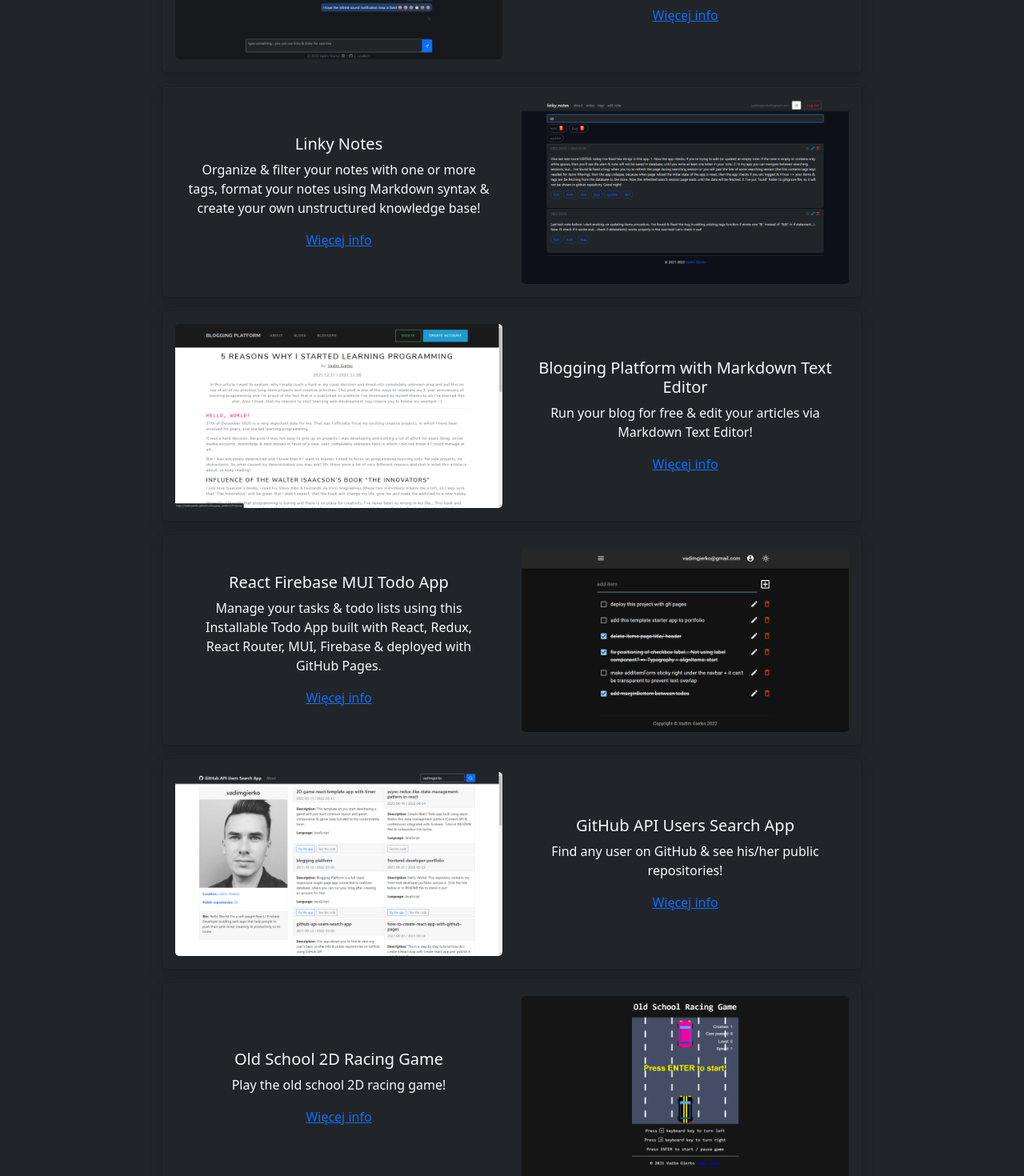
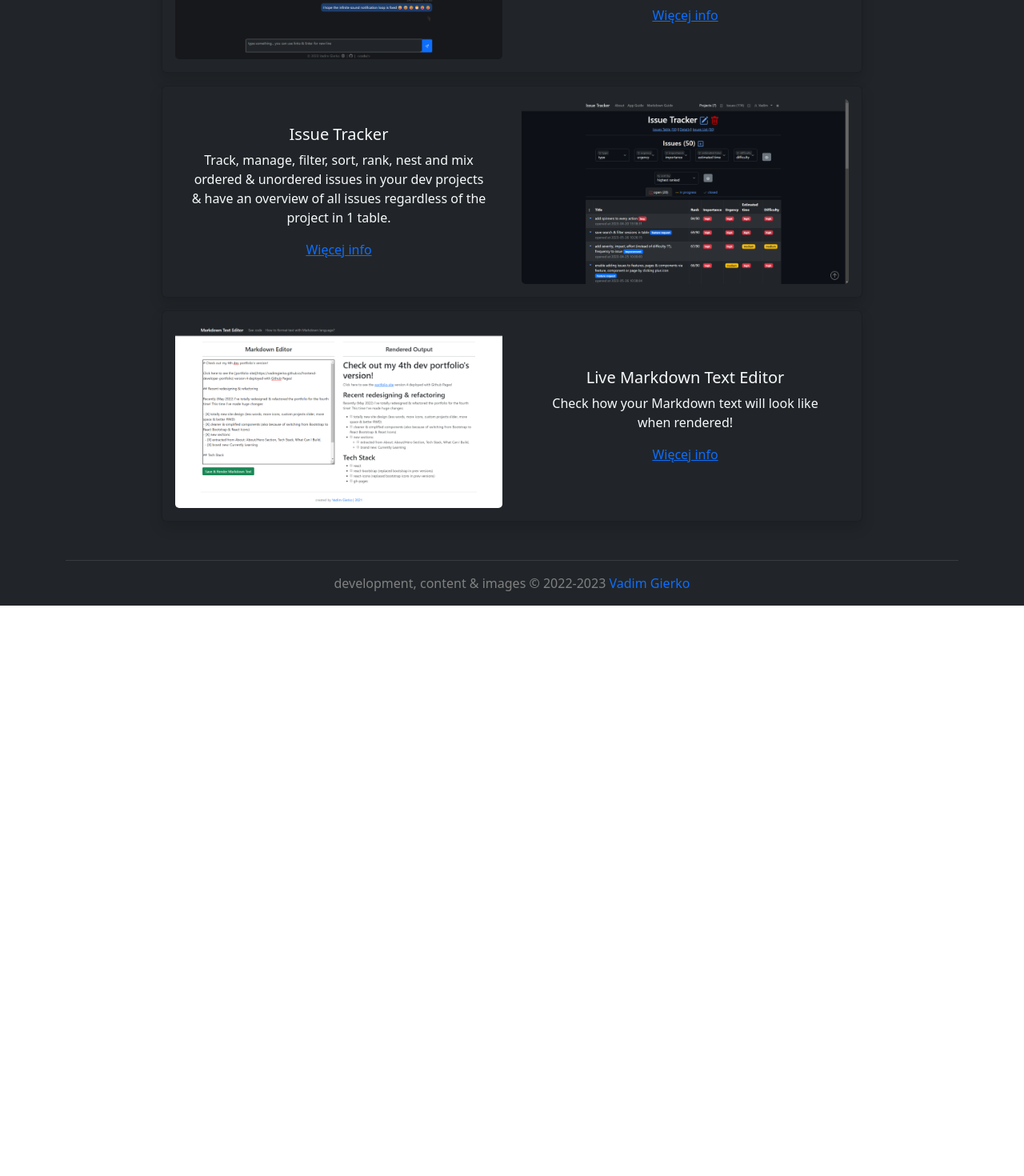
Before and after one commit to vadimgierko/personal-website-next-js, a Next.js app: page /web-development/projects in a window 1280 px wide. Shown: the part 1340-2810 px from the top of the page at 80% size. After the commit the page ends 2097 px from the top, so only its background shows below. Built offline with nearby package versions, Linux system fonts and the light colour scheme.

Commit message:
enable html and code highlighting in md renderer update projects and bio

```diff
--- a/content/fieldsOfInterests/index.js
+++ b/content/fieldsOfInterests/index.js
@@ -31,9 +31,9 @@ export const fieldsOfInterests = [
 		link: "/web-development",
 		icon: "laptop",
 		description: `
-Jestem web developerem z 3-letnim doświadczeniem programistycznym, który potrafi stworzyć **statyczne (SSG) i dynamiczne (SSR) strony internetowe**, **aplikacje webowe** typu SPA i PWA oraz **podstawowe sklepy internetowe** za pomocą takich technologii, jak: *React, React Router, Next.js, Svelte & SvelteKit, JavaScript, TypeScript, Bootstrap, Firebase i Stripe*.
+Jestem web developerem z 4-letnim doświadczeniem programistycznym, który potrafi stworzyć **statyczne (SSG) i dynamiczne (SSR) strony internetowe**, **aplikacje webowe** oraz **podstawowe sklepy internetowe** za pomocą takich technologii, jak m. in.: *React, Next.js, JavaScript, TypeScript, Bootstrap, Firebase i Stripe*.
 
-**Jestem otwarty na oferty pracy na stanowiska Junior/ Mid Front-end/ React/ JavaScript/ TypeScript/ Next.js/ Svelte Developer stacjonarnie w Lublinie lub zdalnie w Polsce**.
+**Jestem otwarty na oferty pracy na stanowiska Front-end/ Full-stack React/ JavaScript/ TypeScript/ Next.js Developer stacjonarnie w Lublinie lub zdalnie w Polsce**.
     `,
 		content: ``,
 
@@ -45,8 +45,8 @@ Jestem web developerem z 3-letnim doświadczeniem programistycznym, który potra
 			"next_js",
 			"react",
 			"react_router",
-			"svelte",
-			"astro",
+			// "svelte",
+			// "astro",
 			"firebase",
 			"bootstrap",
 			"stripe",
--- a/content/projects/web-development/index.js
+++ b/content/projects/web-development/index.js
@@ -34,6 +34,84 @@ export const projects_web_development = [
 		features: ["rwd", "dark mode"],
 		description:
 			"Darmowy kurs programowania webowego dla pracowników biurowych.",
+	},
+	{
+		title: "Linky Notes",
+		public: true,
+		repoName: "linky-notes",
+		img: {
+			src: "/img/web-development/projects/linky-notes-app-vadim-gierko.png",
+			alt: "",
+		},
+		link: "/linky-notes",
+		skills: [
+			"react",
+			"next_js",
+			"typescript",
+			"firebase",
+			"bootstrap",
+			"markdown",
+			"css",
+			"vercel",
+		],
+		features: [
+			"crud",
+			"database",
+			"routing",
+			"users authentication",
+			"rwd",
+			"dark mode",
+		],
+		description:
+			"Organize & filter your notes with one or more tags, format your notes using Markdown syntax & create your own unstructured knowledge base!",
+	},
+	{
+		title: "Realtime Chat App React",
+		public: true,
+		repoName: "chat-app-react",
+		img: {
+			src: "/img/web-development/projects/react-chat-app-vadim-gierko-screenshot.png",
+			alt: "",
+		},
+		link: "/chat-app-react",
+		skills: ["react", "react_router", "typescript", "firebase", "bootstrap"],
+		features: ["rwd", "dark mode"],
+		description:
+			"Realtime PWA chat app built with React, TypeScript, Bootstrap, Firebase Authentication & Firestore. Deployed on Vercel.",
+	},
+	{
+		title: "Issue Tracker",
+		public: true,
+		repoName: "issue-tracker",
+		img: {
+			src: "/img/web-development/projects/issue-tracker-app-vadim-gierko-screenshot.png",
+			alt: "",
+		},
+		link: "/issue-tracker",
+		skills: [
+			"react",
+			"react_router",
+			"firebase",
+			"typescript",
+			"bootstrap",
+			"markdown",
+		],
+		features: ["rwd", "dark mode"],
+		description:
+			"Track, manage, filter, sort, rank, nest and mix ordered & unordered issues in your dev projects & have an overview of all issues regardless of the project in 1 table.",
+	},
+	{
+		title: "Live Markdown Text Editor",
+		public: true,
+		repoName: "markdown-text-editor",
+		img: {
+			src: "/img/web-development/projects/markdown-text-editor-by-vadim-gierko.png",
+			alt: "",
+		},
+		link: "/markdown-text-editor",
+		skills: ["react", "react_router", "markdown", "bootstrap"],
+		features: ["routing", "markdown editor", "local storage", "rwd"],
+		description: "Check how your Markdown text will look like when rendered!",
 	},
 	// 	{
 	// 		title: "Sklep Ceramika MAKI",
@@ -104,124 +182,61 @@ export const projects_web_development = [
 	// 		description:
 	// 			"Fullstack hybrid (SSG + Client-side data fetching) e-commerce website for local shop producing handcrafted ceramic products with Stripe payments & Sanity headless CMS integrated.",
 	// 	},
-	{
-		title: "Issue Tracker",
-		public: true,
-		repoName: "issue-tracker",
-		img: {
-			src: "/img/web-development/projects/issue-tracker-app-vadim-gierko-screenshot.png",
-			alt: "",
-		},
-		link: "/issue-tracker",
-		skills: [
-			"react",
-			"react_router",
-			"firebase",
-			"typescript",
-			"bootstrap",
-			"markdown",
-		],
-		features: ["rwd", "dark mode"],
-		description:
-			"Track, manage, filter, sort, rank, nest and mix ordered & unordered issues in your dev projects & have an overview of all issues regardless of the project in 1 table.",
-	},
-	{
-		title: "Realtime Chat App React",
-		public: true,
-		repoName: "chat-app-react",
-		img: {
-			src: "/img/web-development/projects/react-chat-app-vadim-gierko-screenshot.png",
-			alt: "",
-		},
-		link: "/chat-app-react",
-		skills: ["react", "react_router", "typescript", "firebase", "bootstrap"],
-		features: ["rwd", "dark mode"],
-		description:
-			"Realtime PWA chat app built with React, TypeScript, Bootstrap, Firebase Authentication & Firestore. Deployed on Vercel.",
-	},
-	{
-		title: "Linky Notes",
-		public: true,
-		repoName: "linky-notes",
-		img: {
-			src: "/img/web-development/projects/linky-notes-app-vadim-gierko.png",
-			alt: "",
-		},
-		link: "/linky-notes",
-		skills: [
-			"react",
-			"react_router",
-			"firebase",
-			"redux",
-			"bootstrap",
-			"markdown",
-		],
-		features: [
-			"crud",
-			"database",
-			"routing",
-			"users authentication",
-			"rwd",
-			"dark mode",
-		],
-		description:
-			"Organize & filter your notes with one or more tags, format your notes using Markdown syntax & create your own unstructured knowledge base!",
-	},
-	{
-		title: "Blogging Platform with Markdown Text Editor",
-		public: true,
-		repoName: "blogging-platform",
-		img: {
-			src: "/img/web-development/projects/blogging-platform-vadim-gierko-screen.png",
-			alt: "",
-		},
-		link: "/blogging-platform",
-		skills: ["react", "react_router", "bootstrap", "markdown", "firebase"],
-		features: [
-			"crud",
-			"database",
-			"routing",
-			"users authentication",
-			"rwd",
-			"markdown editor",
-		],
-		description:
-			"Run your blog for free & edit your articles via Markdown Text Editor!",
-	},
-	{
-		title: "React Firebase MUI Todo App",
-		public: true,
-		repoName: "todo-app",
-		img: {
-			src: "/img/web-development/projects/react-redux-firebase-mui-crud-app-screen-vadim-gierko.png",
-			alt: "",
-		},
-		link: "/todo-app",
-		skills: ["react", "react_router", "redux", "firebase", "mui"],
-		features: [
-			"crud",
-			"database",
-			"routing",
-			"users authentication",
-			"rwd",
-			"dark mode",
-		],
-		description:
-			"Manage your tasks & todo lists using this Installable Todo App built with React, Redux, React Router, MUI, Firebase & deployed with GitHub Pages.",
-	},
-	{
-		title: "GitHub API Users Search App",
-		public: true,
-		repoName: "github-api-users-search-app",
-		img: {
-			src: "/img/web-development/projects/github-user-search-app-screen-vadim-gierko.png",
-			alt: "",
-		},
-		link: "/github-api-users-search-app",
-		skills: ["react", "bootstrap", "react_router", "github"],
-		features: ["api", "routing", "rwd"],
-		description: "Find any user on GitHub & see his/her public repositories!",
-	},
+	// {
+	// 	title: "Blogging Platform with Markdown Text Editor",
+	// 	public: true,
+	// 	repoName: "blogging-platform",
+	// 	img: {
+	// 		src: "/img/web-development/projects/blogging-platform-vadim-gierko-screen.png",
+	// 		alt: "",
+	// 	},
+	// 	link: "/blogging-platform",
+	// 	skills: ["react", "react_router", "bootstrap", "markdown", "firebase"],
+	// 	features: [
+	// 		"crud",
+	// 		"database",
+	// 		"routing",
+	// 		"users authentication",
+	// 		"rwd",
+	// 		"markdown editor",
+	// 	],
+	// 	description:
+	// 		"Run your blog for free & edit your articles via Markdown Text Editor!",
+	// },
+	// {
+	// 	title: "React Firebase MUI Todo App",
+	// 	public: true,
+	// 	repoName: "todo-app",
+	// 	img: {
+	// 		src: "/img/web-development/projects/react-redux-firebase-mui-crud-app-screen-vadim-gierko.png",
+	// 		alt: "",
+	// 	},
+	// 	link: "/todo-app",
+	// 	skills: ["react", "react_router", "redux", "firebase", "mui"],
+	// 	features: [
+	// 		"crud",
+	// 		"database",
+	// 		"routing",
+	// 		"users authentication",
+	// 		"rwd",
+	// 		"dark mode",
+	// 	],
+	// 	description:
+	// 		"Manage your tasks & todo lists using this Installable Todo App built with React, Redux, React Router, MUI, Firebase & deployed with GitHub Pages.",
+	// },
+	// {
+	// 	title: "GitHub API Users Search App",
+	// 	public: true,
+	// 	repoName: "github-api-users-search-app",
+	// 	img: {
+	// 		src: "/img/web-development/projects/github-user-search-app-screen-vadim-gierko.png",
+	// 		alt: "",
+	// 	},
+	// 	link: "/github-api-users-search-app",
+	// 	skills: ["react", "bootstrap", "react_router", "github"],
+	// 	features: ["api", "routing", "rwd"],
+	// 	description: "Find any user on GitHub & see his/her public repositories!",
+	// },
 	// {
 	// 	title: "Mind Maps App",
 	// 	public: true,
@@ -241,24 +256,24 @@ export const projects_web_development = [
 	// 	features: ["crud", "database", "users authentication", "rwd"],
 	// 	description: "Create, save & edit your mind maps online with this app!",
 	// },
-	{
-		title: "Old School 2D Racing Game",
-		public: true,
-		repoName: "old-school-2d-racing-game",
-		img: {
-			src: "/img/web-development/projects/old-school-racing-game-p5-js-vadim-gierko-2.png",
-			alt: "",
-		},
-		link: "/old-school-2d-racing-game",
-		skills: [
-			"javascript",
-			//"p5.js",
-			"bootstrap",
-			"html",
-		],
-		features: ["animation", "rwd"],
-		description: "Play the old school 2D racing game!",
-	},
+	// {
+	// 	title: "Old School 2D Racing Game",
+	// 	public: true,
+	// 	repoName: "old-school-2d-racing-game",
+	// 	img: {
+	// 		src: "/img/web-development/projects/old-school-racing-game-p5-js-vadim-gierko-2.png",
+	// 		alt: "",
+	// 	},
+	// 	link: "/old-school-2d-racing-game",
+	// 	skills: [
+	// 		"javascript",
+	// 		//"p5.js",
+	// 		"bootstrap",
+	// 		"html",
+	// 	],
+	// 	features: ["animation", "rwd"],
+	// 	description: "Play the old school 2D racing game!",
+	// },
 	// {
 	// 	title: "Let It Snow! Falling Snow Animation",
 	// 	public: true,
@@ -275,19 +290,6 @@ export const projects_web_development = [
 	// 	features: ["animation", "rwd"],
 	// 	description:
 	// 		"Listen to the beautiful Let it snow song while watching animated falling snow!",
-	// },
-	// {
-	// 	title: "Live Markdown Text Editor",
-	// 	public: true,
-	// 	repoName: "markdown-text-editor",
-	// 	img: {
-	// 		src: "/img/web-development/projects/markdown-text-editor-by-vadim-gierko.png",
-	// 		alt: "",
-	// 	},
-	// 	link: "/markdown-text-editor",
-	// 	skills: ["react", "react_router", "markdown", "bootstrap"],
-	// 	features: ["routing", "markdown editor", "local storage", "rwd"],
-	// 	description: "Check how your Markdown text will look like when rendered!",
 	// },
 	// {
 	// 	title: "Pixel Draw App",
--- a/package.json
+++ b/package.json
@@ -18,6 +18,8 @@
     "react-dom": "18.2.0",
     "react-icons": "^5.0.1",
     "react-markdown": "^8.0.3",
+    "rehype-highlight": "^7.0.1",
+    "rehype-raw": "^7.0.0",
     "remark-gfm": "^3.0.1"
   },
   "devDependencies": {
--- a/pages/index.js
+++ b/pages/index.js
@@ -83,7 +83,7 @@ Nazywam się Vadim Gierko.
 
 Programuję, komponuję, tworzę notatki wizualne i mapy myśli, zgłębiam tajniki Zarządzania Procesem Twórczym oraz uczę się czegoś nowego każdego dnia.
 
-Od 3 lat skupiam się praktycznie wyłącznie na programowaniu webowym. Uwielbiam programowanie za to, że pozwala urzeczywistnić każdy szalony pomysł oraz rozwiązać każdy praktyczny problem.
+Od 4 lat skupiam się głównie na programowaniu webowym. Uwielbiam programowanie za to, że pozwala urzeczywistnić każdy szalony pomysł oraz rozwiązać każdy praktyczny problem.
 		`,
 	};
 
--- a/styles/globals.css
+++ b/styles/globals.css
@@ -1,3 +1,7 @@
+/* css for highlighting code in vs2015 dark mode style */
+/* (without this rehype-highlight will not be highlighting) */
+@import url("https://cdnjs.cloudflare.com/ajax/libs/highlight.js/11.9.0/styles/vs2015.css");
+
 body {
   margin: 0;
   padding: 0;
```
Also changed, not shown: components/atoms/MarkdownRenderer.js (+12 -1 lines), 1 other file (tests, documents, lock files or other folders).
